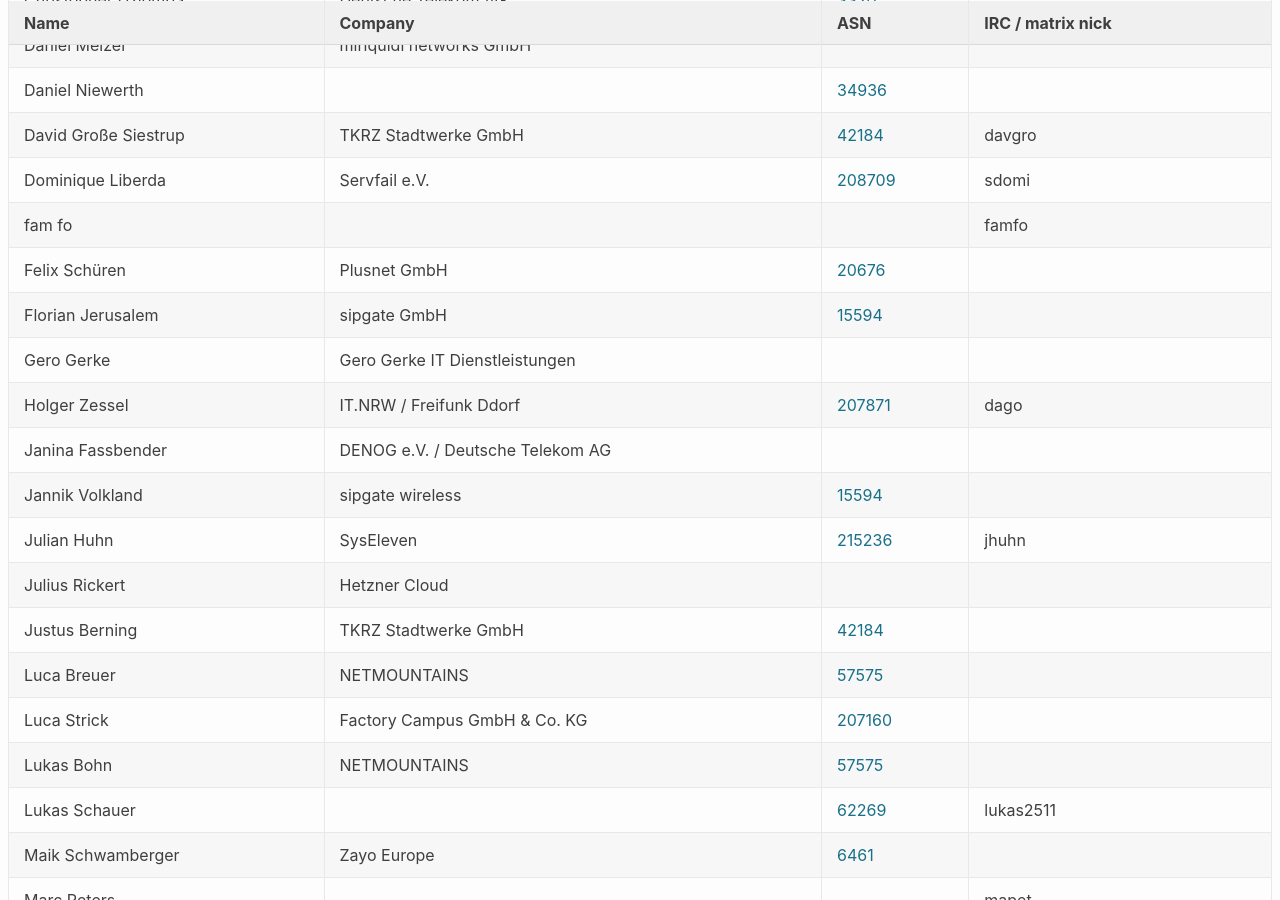
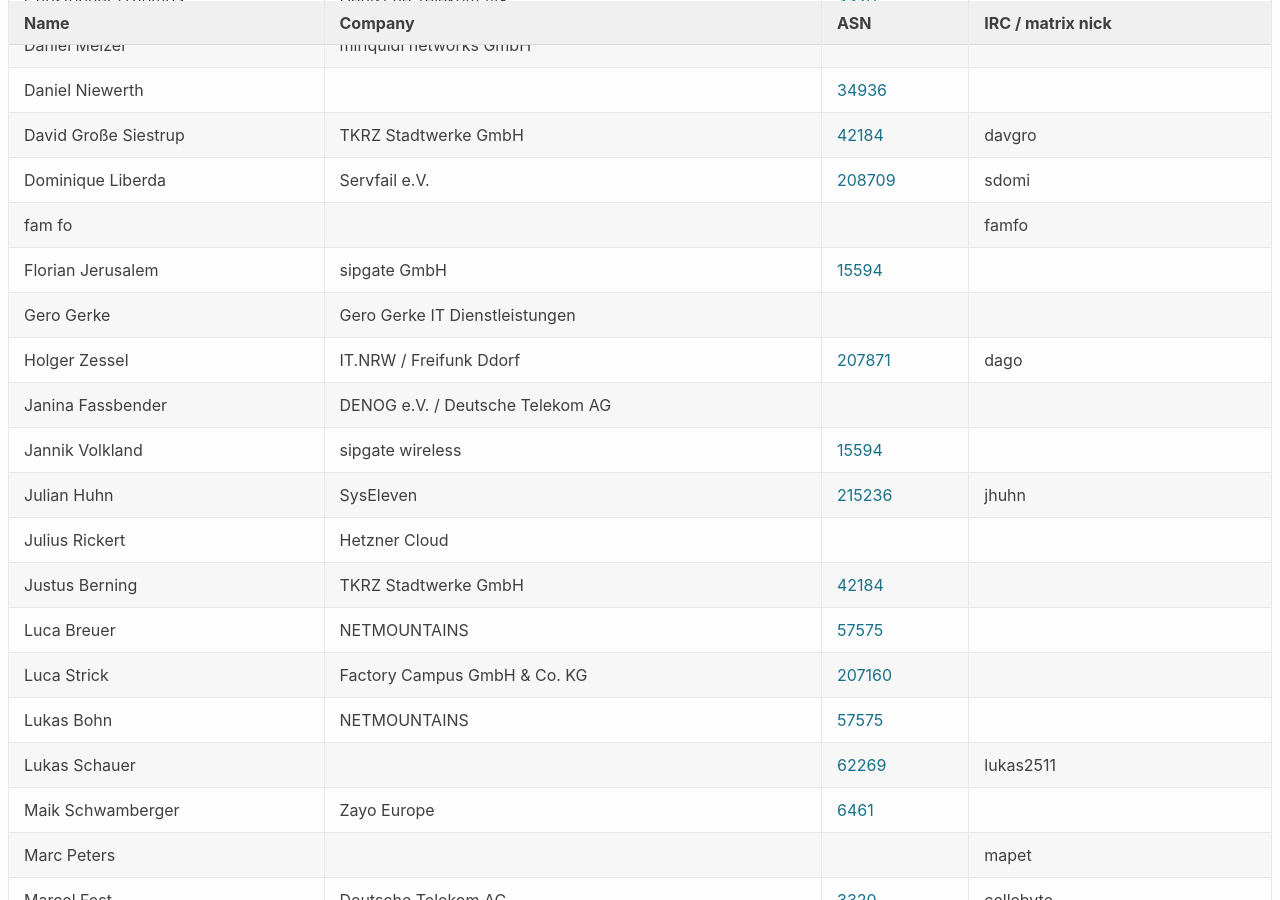
Before and after one commit to denog/pretix-attendeelist, a Jekyll site: the page built from denogmeetup25-05/index.markdown, in a window 1280 px wide and 900 px high, scrolled down 436 px. Built offline with Jekyll 4.4.1, drawn with Linux system fonts in a browser that asks for light colours.

Commit message:
Latest data: Tue Jun 17 08:52:23 UTC 2025

```diff
--- a/_data/attendees_denogmeetup25-05.json
+++ b/_data/attendees_denogmeetup25-05.json
@@ -82,12 +82,6 @@
     "company": null,
     "irc": "famfo",
     "asn": null
-  },
-  {
-    "name": "Felix Schüren",
-    "company": "Plusnet GmbH",
-    "irc": null,
-    "asn": "20676"
   },
   {
     "name": "Florian Jerusalem",
```
